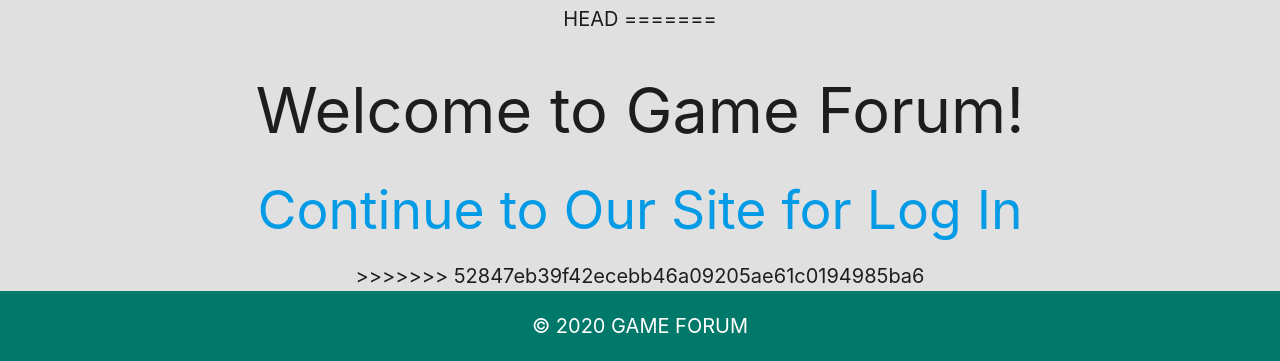
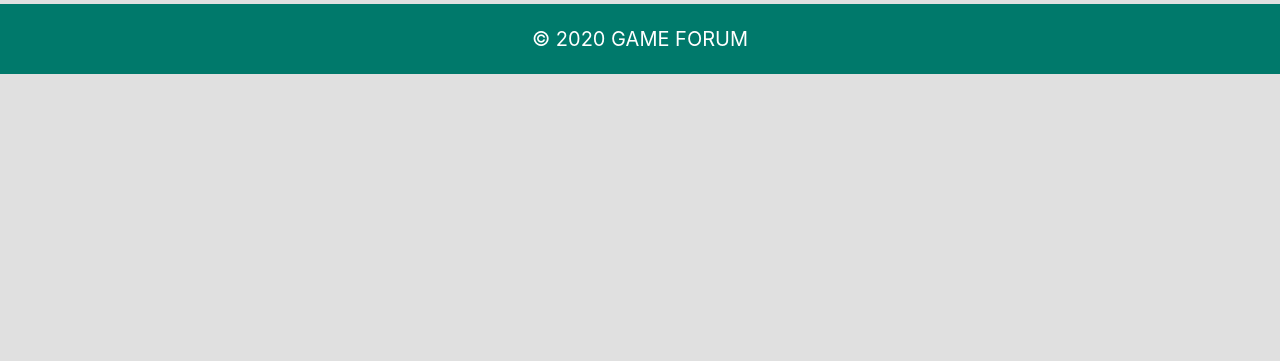
Before and after one commit to IrinaAlcala/game_forum, a Django app: page / in a window 1280 px wide. Shown: the part 786-1147 px from the top of the page. After the commit the page ends 860 px from the top, so only its background shows below. Run offline with Django 3.2, Linux system fonts and the light colour scheme.

Commit message:
fixed some stuff

```diff
--- a/main_app/templates/home.html
+++ b/main_app/templates/home.html
@@ -1,16 +1,12 @@
-{% extends 'base.html' %}
-
-{% block content %}
+{% extends 'base.html' %} {% block content %}
 <h2 align="center">WELCOME TO GAME FORUM!</h2>
 <h4 align="center">Please sign up or log in to continue...</h4>
-<br>
-<img src="https://imgur.com/e5iFbTA.jpg" alt="Gaming" height="520" width="750">
-
-<<<<<<< HEAD
-=======
-<h1>Welcome to Game Forum!</h1>
-
-<h2><a href="{% url 'login' %}">Continue to Our Site for Log In</a></h2>
->>>>>>> 52847eb39f42ecebb46a09205ae61c0194985ba6
+<br />
+<img
+  src="https://imgur.com/e5iFbTA.jpg"
+  alt="Gaming"
+  height="520"
+  width="750"
+/>
 
 {% endblock %}
```
